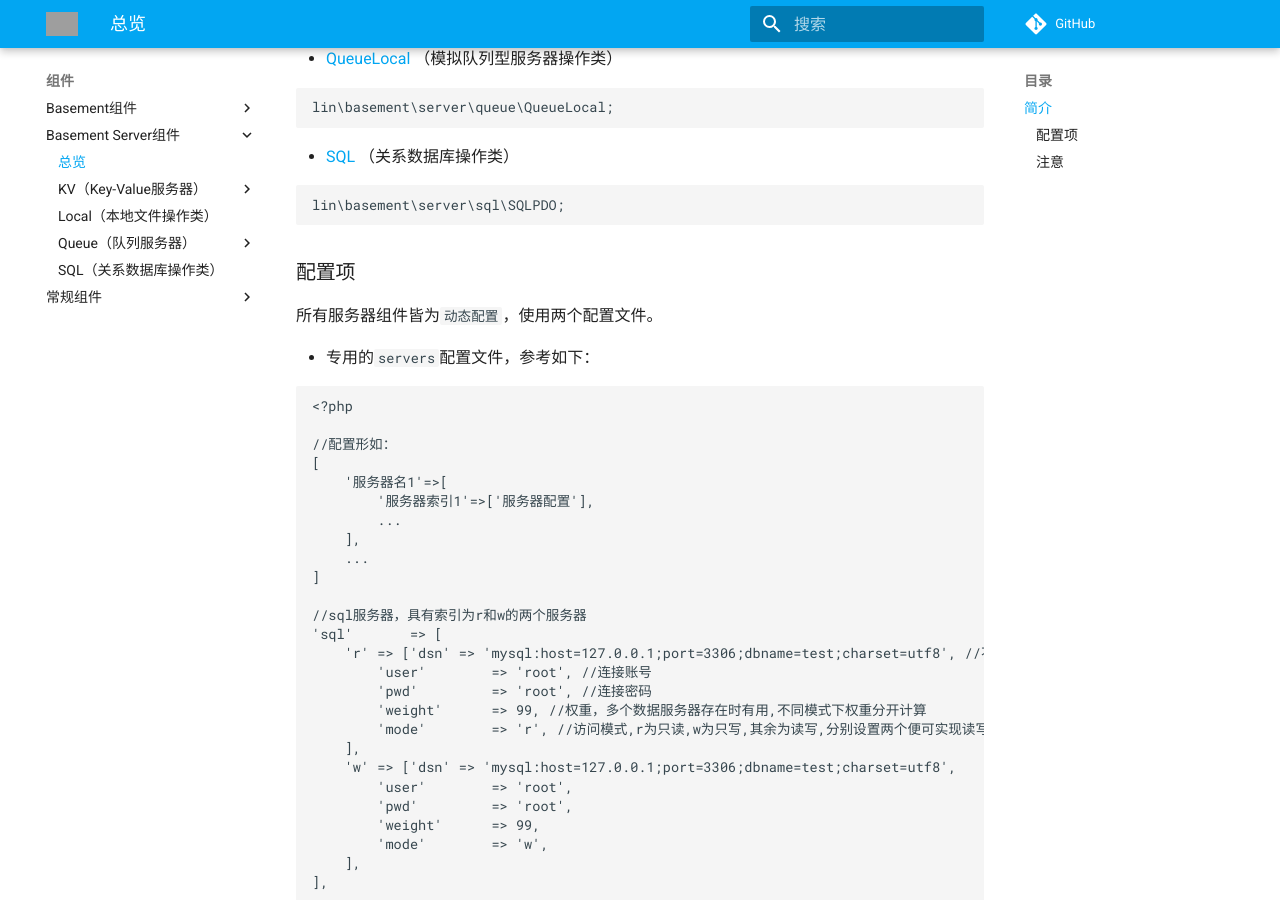
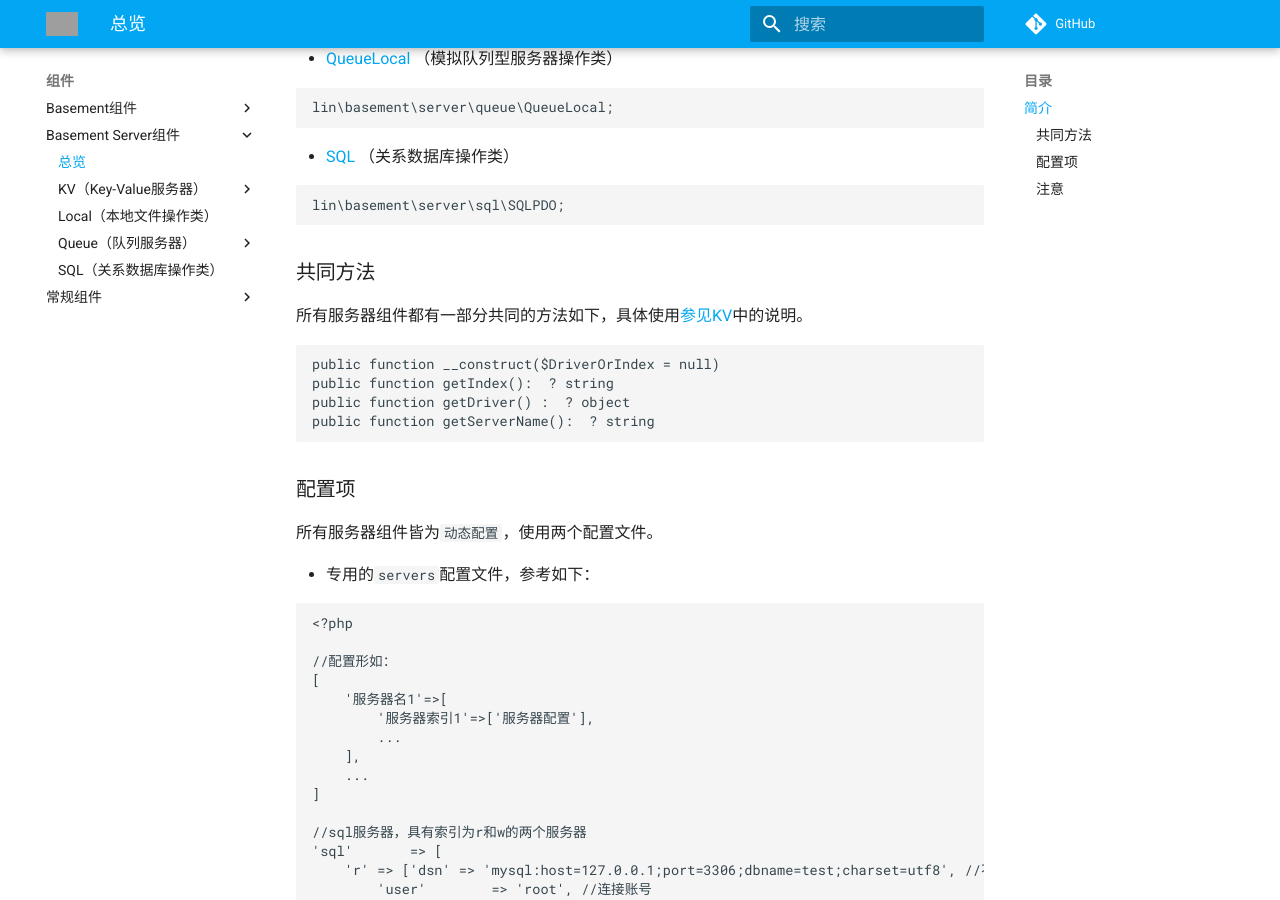
Before and after one commit to linlanye/lin-components-docs, an MkDocs documentation site: the page built from docs/basement_server/README.md, in a window 1280 px wide and 900 px high, scrolled down 788 px. Built offline with MkDocs 1.6.1 and Material for MkDocs 9.7.7, drawn with Linux system fonts in a browser that asks for light colours; comment, search, counter and statistics services are not loaded; grey boxes are pictures that could not be loaded.

Commit message:
完成basement组件说明

````diff
--- a/docs/basement_server/README.md
+++ b/docs/basement_server/README.md
@@ -36,6 +36,17 @@ lin\basement\server\queue\QueueLocal;
 ```
 lin\basement\server\sql\SQLPDO;
 ```
+
+### 共同方法
+所有服务器组件都有一部分共同的方法如下，具体使用[参见KV](kv/KV.md)中的说明。
+
+```php
+public function __construct($DriverOrIndex = null)
+public function getIndex():  ? string
+public function getDriver() :  ? object
+public function getServerName():  ? string
+```
+
 
 ### 配置项
 
````
Also changed, not shown: docs/basement_server/local/Local.md (+1 -1 lines), docs/basement_server/queue/Queue.md (+1 -1 lines), docs/basement_server/queue/QueueLocal.md (+1 -1 lines), docs/basement_server/sql/SQLPDO.md (+3 -3 lines).
